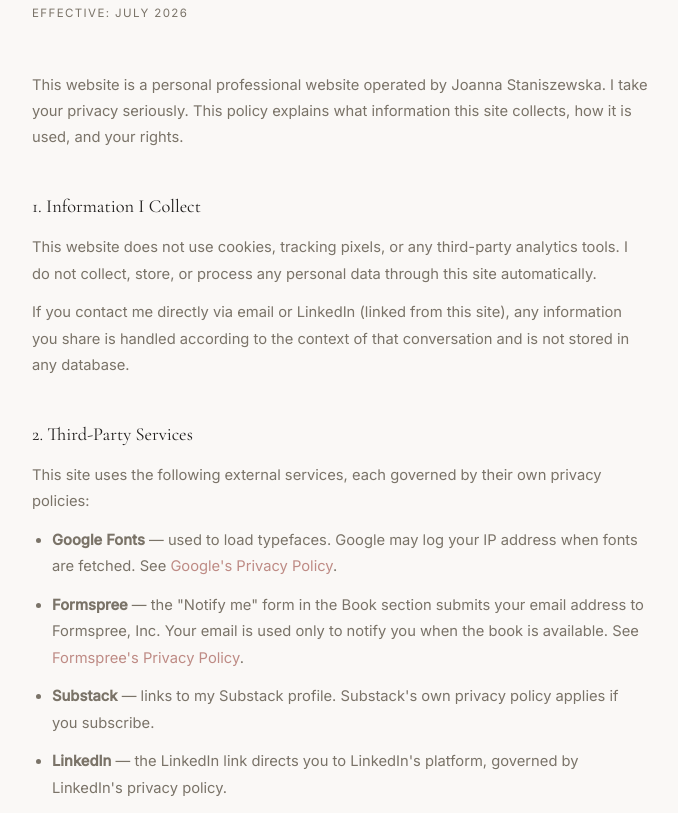
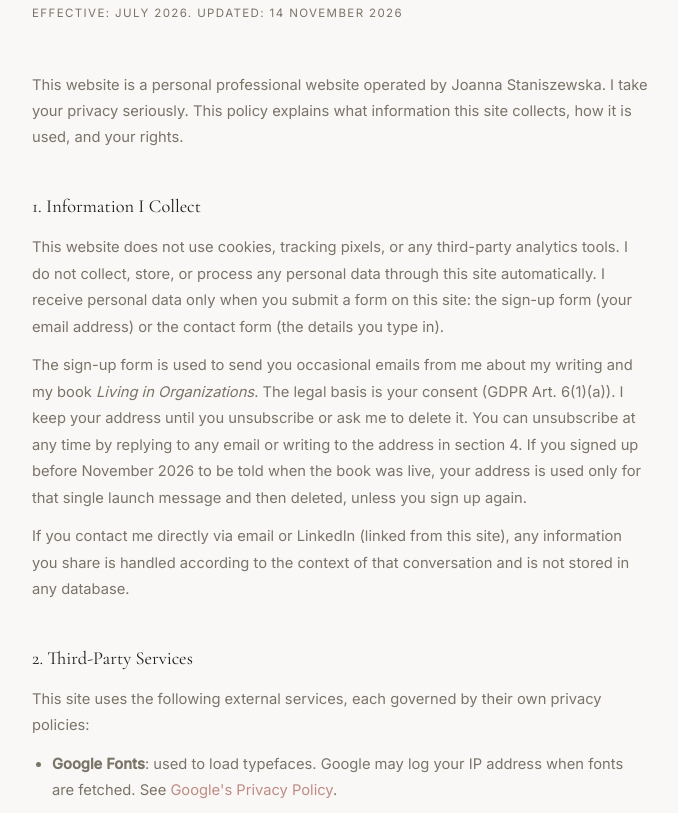
Before and after one commit to jstaniszewska-101/jstaniszewska-101.github.io, a plain HTML site: page privacy-policy.html in a window 1280 px wide. Shown: the part 281-1094 px from the top of the page, without its empty margins (300-978 px from the left). Drawn offline with nearby package versions, Linux system fonts and the light colour scheme.

Commit message:
Launch update: buy buttons, Amazon author button, new sign-up form, privacy policy
Co-Authored-By: Claude Sonnet 5.5 <noreply@anthropic.com>

```diff
--- a/privacy-policy.html
+++ b/privacy-policy.html
@@ -3,7 +3,7 @@
 <head>
   <meta charset="UTF-8" />
   <meta name="viewport" content="width=device-width, initial-scale=1.0" />
-  <title>Privacy Policy — Joanna Staniszewska</title>
+  <title>Privacy Policy | Joanna Staniszewska</title>
   <link rel="preconnect" href="https://fonts.googleapis.com" />
   <link rel="preconnect" href="https://fonts.gstatic.com" crossorigin />
   <link href="https://fonts.googleapis.com/css2?family=Cormorant+Garamond:ital,wght@0,300;0,400;1,300;1,400&family=Inter:wght@300;400;500&display=swap" rel="stylesheet" />
@@ -81,21 +81,22 @@
   <div class="pp-wrap">
     <a href="index.html" class="pp-back">&larr; Back</a>
     <h1>Privacy Policy</h1>
-    <p class="pp-date">Effective: July 2026</p>
+    <p class="pp-date">Effective: July 2026. Updated: 14 November 2026</p>
 
     <p>This website is a personal professional website operated by Joanna Staniszewska. I take your privacy seriously. This policy explains what information this site collects, how it is used, and your rights.</p>
 
     <h2>1. Information I Collect</h2>
-    <p>This website does not use cookies, tracking pixels, or any third-party analytics tools. I do not collect, store, or process any personal data through this site automatically.</p>
+    <p>This website does not use cookies, tracking pixels, or any third-party analytics tools. I do not collect, store, or process any personal data through this site automatically. I receive personal data only when you submit a form on this site: the sign-up form (your email address) or the contact form (the details you type in).</p>
+    <p>The sign-up form is used to send you occasional emails from me about my writing and my book <em>Living in Organizations</em>. The legal basis is your consent (GDPR Art. 6(1)(a)). I keep your address until you unsubscribe or ask me to delete it. You can unsubscribe at any time by replying to any email or writing to the address in section 4. If you signed up before November 2026 to be told when the book was live, your address is used only for that single launch message and then deleted, unless you sign up again.</p>
     <p>If you contact me directly via email or LinkedIn (linked from this site), any information you share is handled according to the context of that conversation and is not stored in any database.</p>
 
     <h2>2. Third-Party Services</h2>
     <p>This site uses the following external services, each governed by their own privacy policies:</p>
     <ul>
-      <li><strong>Google Fonts</strong> — used to load typefaces. Google may log your IP address when fonts are fetched. See <a href="https://policies.google.com/privacy" target="_blank" rel="noopener">Google's Privacy Policy</a>.</li>
-      <li><strong>Formspree</strong> — the "Notify me" form in the Book section submits your email address to Formspree, Inc. Your email is used only to notify you when the book is available. See <a href="https://formspree.io/legal/privacy-policy" target="_blank" rel="noopener">Formspree's Privacy Policy</a>.</li>
-      <li><strong>Substack</strong> — links to my Substack profile. Substack's own privacy policy applies if you subscribe.</li>
-      <li><strong>LinkedIn</strong> — the LinkedIn link directs you to LinkedIn's platform, governed by LinkedIn's privacy policy.</li>
+      <li><strong>Google Fonts</strong>: used to load typefaces. Google may log your IP address when fonts are fetched. See <a href="https://policies.google.com/privacy" target="_blank" rel="noopener">Google's Privacy Policy</a>.</li>
+      <li><strong>Formspree</strong>: the sign-up form in the Book section and the contact form submit what you type to Formspree, Inc., which forwards it to me. The sign-up email is used only for the purpose described in section 1. See <a href="https://formspree.io/legal/privacy-policy" target="_blank" rel="noopener">Formspree's Privacy Policy</a>.</li>
+      <li><strong>Substack</strong>: links to my Substack profile. Substack's own privacy policy applies if you subscribe.</li>
+      <li><strong>LinkedIn</strong>: the LinkedIn link directs you to LinkedIn's platform, governed by LinkedIn's privacy policy.</li>
     </ul>
 
     <h2>3. Hosting</h2>
```
Also changed, not shown: index.html (+13 -6 lines).
